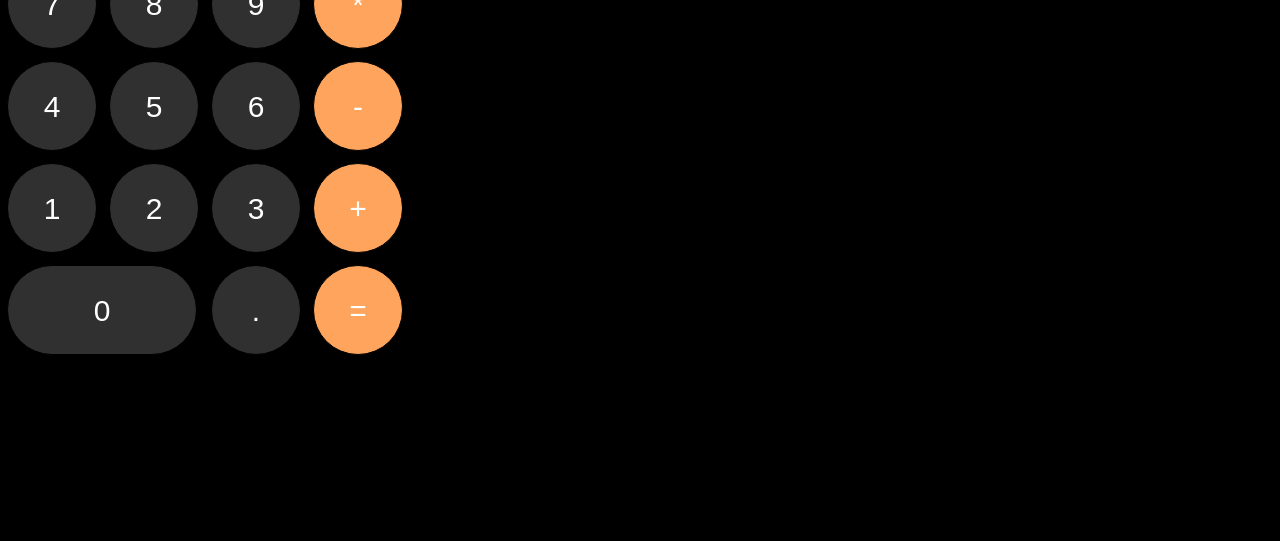
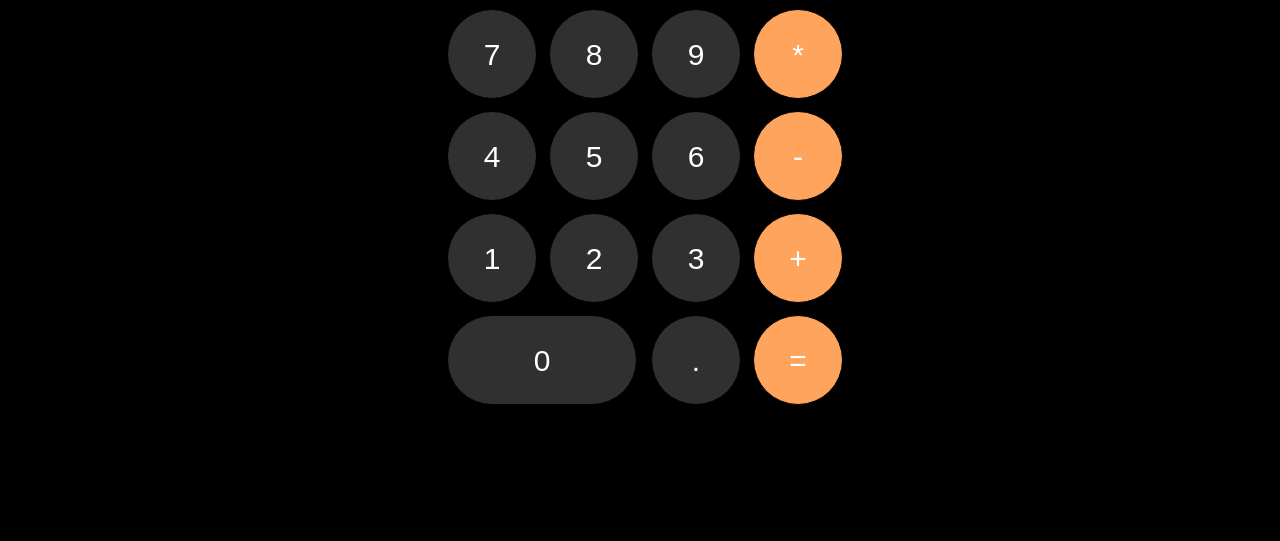
Before and after one commit to mohammadbey/calculater, a plain HTML site: page index.html in a window 1280 px wide. Shown: the part 259-800 px from the top of the page. Drawn offline with Linux system fonts and the light colour scheme.

Commit message:
Change the class name

```diff
--- a/style.css
+++ b/style.css
@@ -10,9 +10,9 @@ body{
     background-color: #000;
 }
 
-.calculater{
+.calculator{
     width: 400px;
-    margin: 100px auto;
+    margin: 50px auto;
 }
 
 .display{
```
